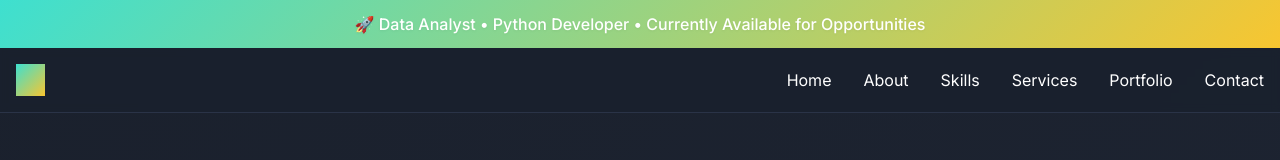
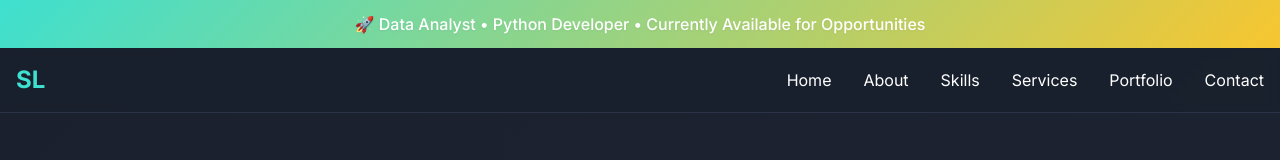
Before and after one commit to sujal-lukhi/sujallukhi-website, a React (Vite) app: page / in a window 1280 px wide. Shown: the top 160 px of the page. Built offline with nearby package versions, Linux system fonts and the light colour scheme.

Commit message:
Fix yellow square visibility
The yellow square on the left side of the home, about, and skills sections is still visible. This commit addresses the issue by ensuring the square is not displayed.

```diff
--- a/src/pages/Index.tsx
+++ b/src/pages/Index.tsx
@@ -40,7 +40,7 @@ const Index = () => {
       <nav className="fixed top-12 w-full z-50 bg-background/80 backdrop-blur-sm border-b border-border">
         <div className="container mx-auto px-4 py-4">
           <div className="flex items-center justify-between">
-            <div className="text-2xl font-bold bg-gradient-primary bg-clip-text text-transparent">
+            <div className="text-2xl font-bold text-primary">
               SL
             </div>
             <div className="hidden md:flex items-center space-x-8">
```
